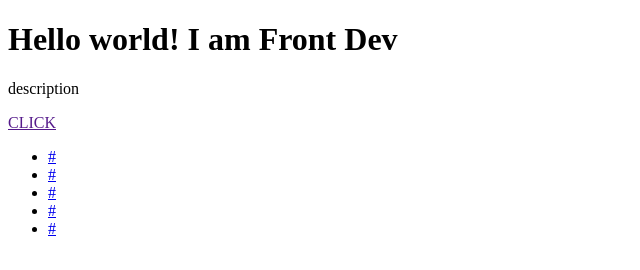
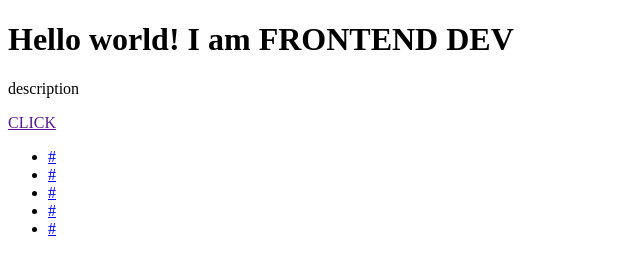
Before and after one commit to dmitriyklimchuk/start_nov, a plain HTML site: page index.html in a window 1280 px wide. Shown: the whole page, without its empty margins (0-640 px from the left). Drawn offline with Linux system fonts and the light colour scheme.

Commit message:
change h1

```diff
--- a/index.html
+++ b/index.html
@@ -8,7 +8,7 @@
     <title>Document</title>
 </head>
 <body>
-<h1>Hello world! I am Front Dev</h1>
+<h1>Hello world! I am FRONTEND DEV</h1>
 <p>description</p>
 <a href="">CLICK</a>
 <section></section>
```
